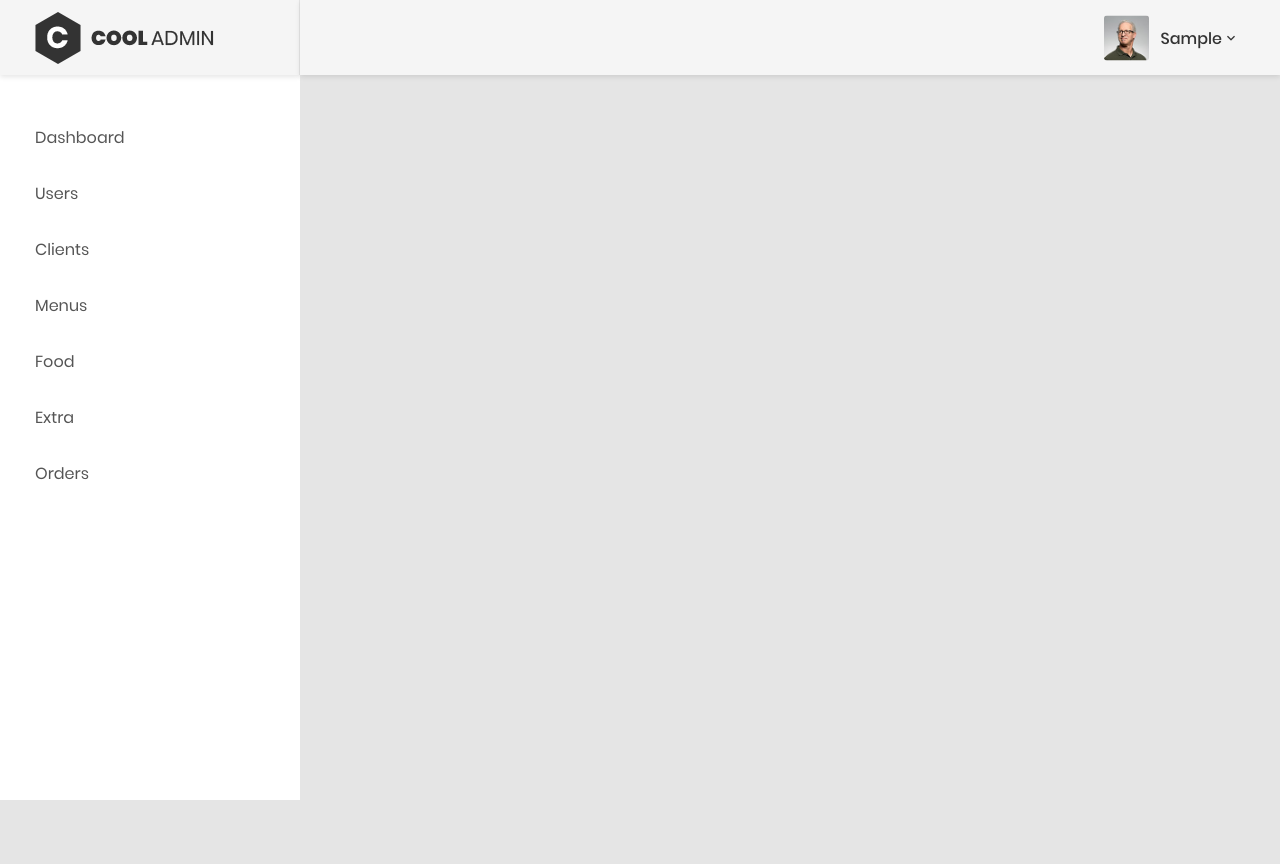
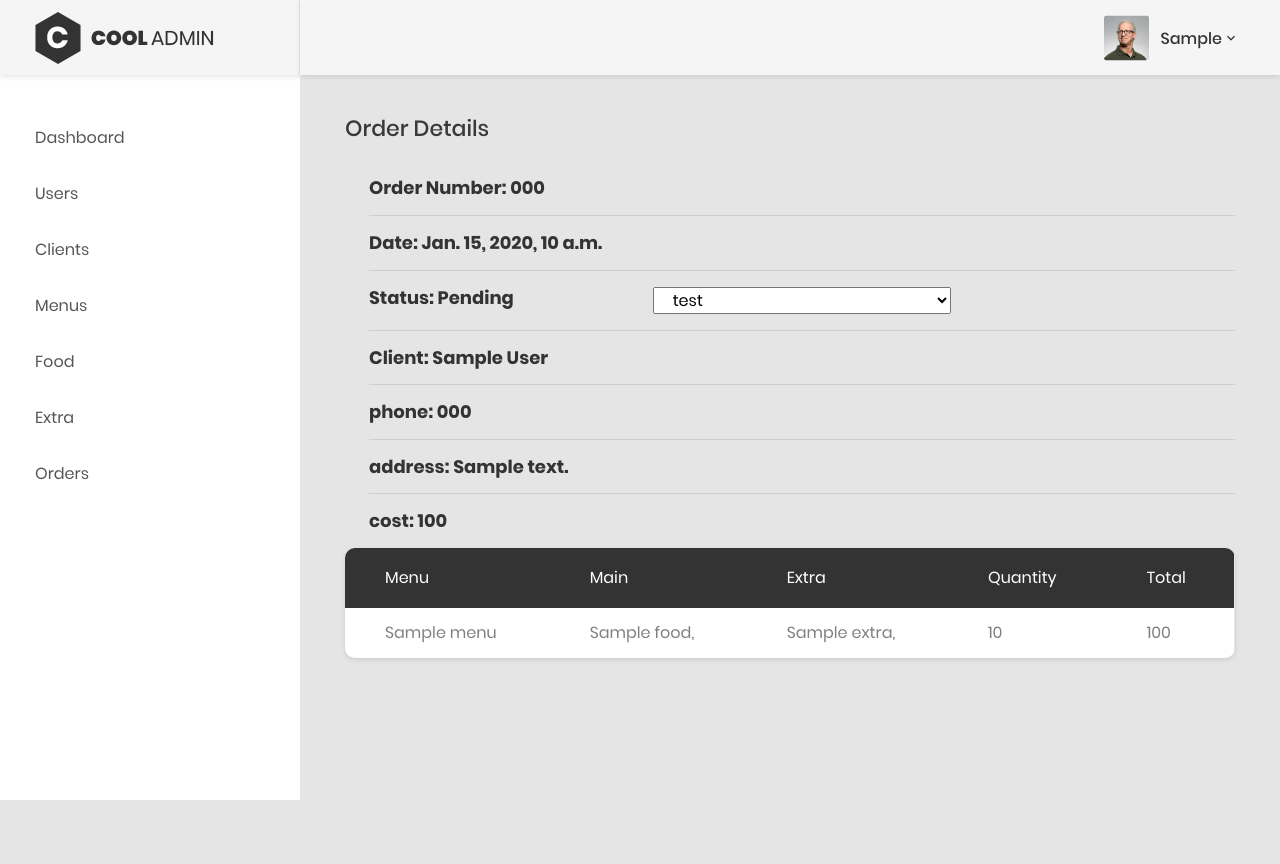
Before and after one commit to Simouche/zetraiteur-backend, a Django app: page /orders/1/details/ in a window 1280 px wide. Run offline with Django 3.2, Linux system fonts and the light colour scheme; a user stored in the database is signed in; tables that the repository leaves empty hold one stand-in row (values such as "Sample post"); some libraries are stand-ins or nearby versions.

Commit message:
added order details

```diff
--- a/mainapp/models.py
+++ b/mainapp/models.py
@@ -1,6 +1,6 @@
 from django.contrib.auth.models import User
 from django.db import models
-from django.db.models import Sum
+from django.db.models import Sum, Count
 from django.utils.translation import gettext as _
 
 # Create your models here.
@@ -233,7 +233,7 @@ class Order(models.Model):
     @property
     def cost(self):
         cost = 0
-        for line in self.lines:
+        for line in self.lines.all():
             cost += line.total
         return cost
 
--- a/mainapp/templates/dashboard/order_details.html
+++ b/mainapp/templates/dashboard/order_details.html
@@ -1,6 +1,60 @@
 {% extends 'dashboard/base.html' %}
+{% load i18n %}
 
 
 {% block content %}
+    <h3 class="title-5 m-b-35">{% trans "Order Details" %}</h3>
+    <div class="ml-4">
+        <h4>{% trans 'Order Number' %}: {{ order.number }}</h4>
+        <hr>
+        <h4>{% trans 'Date' %}: {{ order.created_at }}</h4>
+        <hr>
+        <div class="row flex-row">
+            <h4 class="col-md-4 col-sm-4 col-12">{% trans 'Status' %}: {{ order.get_status_display }}</h4>
+            <select name="status" id="status-select" class="col-md-4 col-sm-4 col-12">
+                <option value="test">test</option>
+                <option value="test">test</option>
+                <option value="test">test</option>
+            </select>
+        </div>
+        <hr>
+        <h4>{% trans 'Client' %}: {{ order.client }}</h4>
+        <hr>
+        <h4>{% trans 'phone' %}: {{ order.get_phone }}</h4>
+        <hr>
+        <h4>{% trans 'address' %}: {{ order.get_address }}</h4>
+        <hr>
+        <h4>{% trans 'cost' %}: {{ order.cost }}</h4>
+    </div>
+    <div class="mb-3"></div>
+    <div class="table-responsive table--no-card m-b-30">
+        <table class="table table-borderless table-striped table-earning">
+            <thead>
+            <tr>
+                <th>{% trans 'Menu' %}</th>
+                <th>{% trans 'Main' %}</th>
+                <th>{% trans 'Extra' %}</th>
+                <th>{% trans 'Quantity' %}</th>
+                <th>{% trans 'total' %}</th>
+            </tr>
+            </thead>
+            {% for line in order.lines.all %}
+                <tr>
+                    <td>{{ line.composition.menu }}</td>
+                    <td>{% for food in line.composition.selected_foods.all %}
+                        {{ food }},
+                    {% endfor %}
+                    </td>
+                    <td>
+                        {% for extra in line.composition.extras.all %}
+                            {{ extra }},
+                        {% endfor %}
+                    </td>
+                    <td>{{ line.quantity }}</td>
+                    <td>{{ line.total }}</td>
+                </tr>
+            {% endfor %}
 
+        </table>
+    </div>
 {% endblock %}
--- a/mainapp/templates/dashboard/order_list.html
+++ b/mainapp/templates/dashboard/order_list.html
@@ -41,6 +41,5 @@
 {% block scripts %}
     <script src="{% static 'js/zetraiteur/orders.js' %}"></script>
     <script type="text/javascript">
-
     </script>
 {% endblock %}
```
Also changed, not shown: static/js/zetraiteur/orders.js (added, +9 -0 lines).
